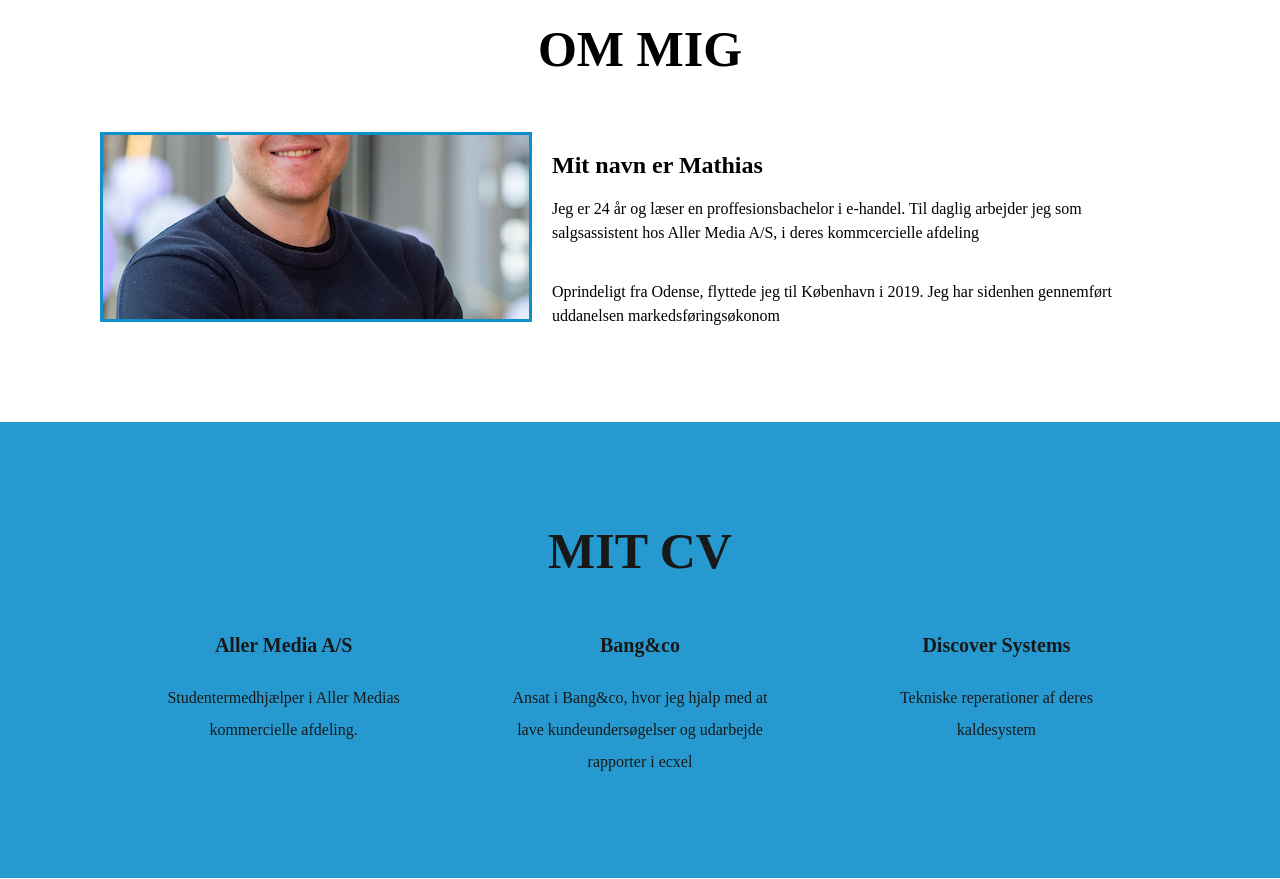
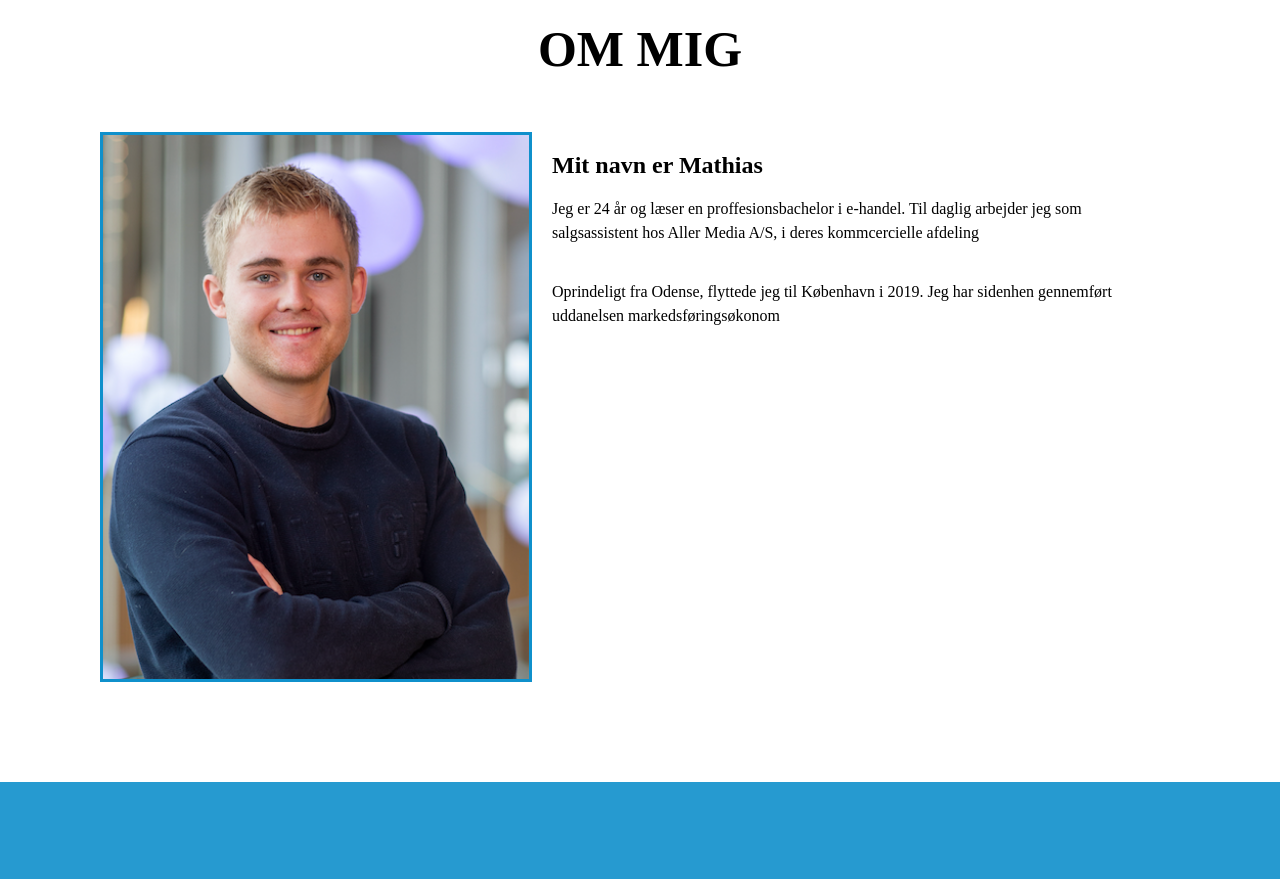
Before and after one commit to MathaisThorningBang/desktop-tutorial, a plain HTML site: page index.html in a window 1280 px wide. Shown: the part 880-1759 px from the top of the page. Drawn offline with Linux system fonts and the light colour scheme.

Commit message:
Update stylesheet.css

```diff
--- a/stylesheet.css
+++ b/stylesheet.css
@@ -149,10 +149,10 @@ ul.about-content {
 }
 .about-content li {
   padding: 20px;
-  height: 190px;
+  height: 550px;
   background-clip: border-box;
   -webkit-background-size: cover;
-  background-size: auto;
+  background-size: cover;
   background-position: center;
 }
 .about-left {
```
